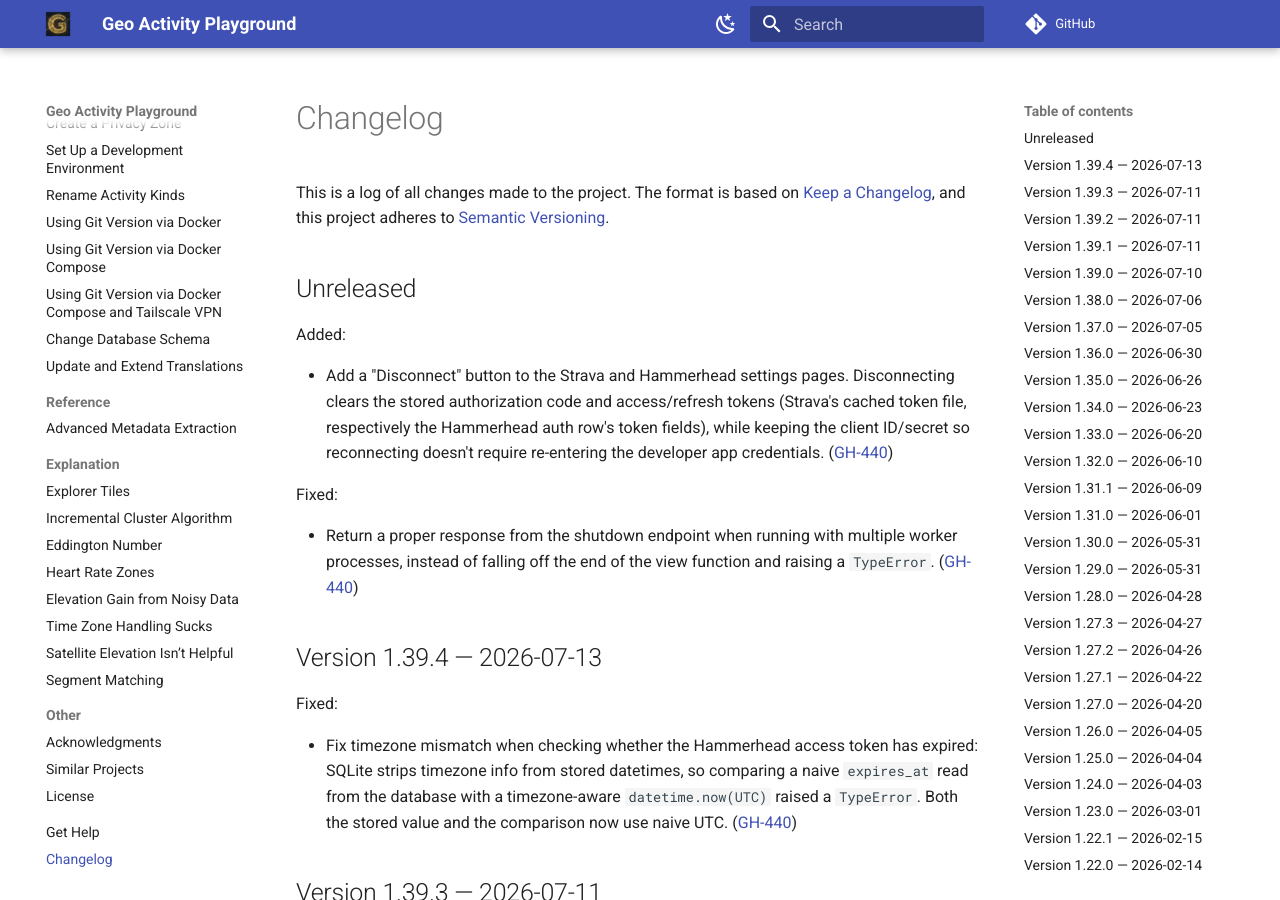
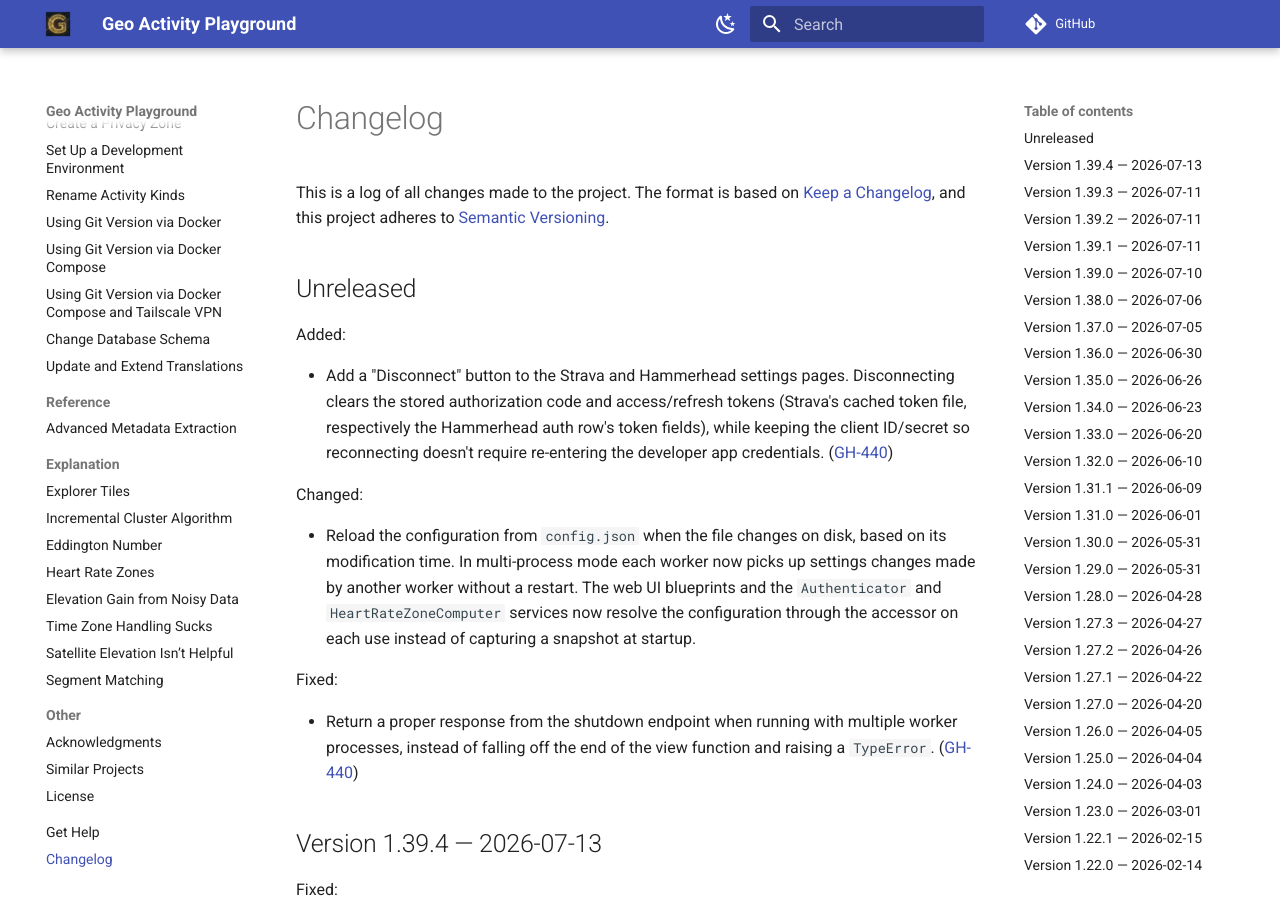
Before and after one commit to martin-ueding/geo-activity-playground, an MkDocs documentation site: the page built from docs/changelog.md, in a window 1280 px wide and 900 px high. Built offline with MkDocs 1.6.1 and Material for MkDocs 9.7.7, drawn with Linux system fonts in a browser that asks for light colours; comment, search, counter and statistics services are not loaded.

Commit message:
docs: changelog entry for config disk reload

```diff
--- a/docs/changelog.md
+++ b/docs/changelog.md
@@ -20,6 +20,10 @@ Types of changes
 Added:
 
 - Add a "Disconnect" button to the Strava and Hammerhead settings pages. Disconnecting clears the stored authorization code and access/refresh tokens (Strava's cached token file, respectively the Hammerhead auth row's token fields), while keeping the client ID/secret so reconnecting doesn't require re-entering the developer app credentials. ([GH-440](https://github.com/martin-ueding/geo-activity-playground/issues/440))
+
+Changed:
+
+- Reload the configuration from `config.json` when the file changes on disk, based on its modification time. In multi-process mode each worker now picks up settings changes made by another worker without a restart. The web UI blueprints and the `Authenticator` and `HeartRateZoneComputer` services now resolve the configuration through the accessor on each use instead of capturing a snapshot at startup.
 
 Fixed:
 
```
